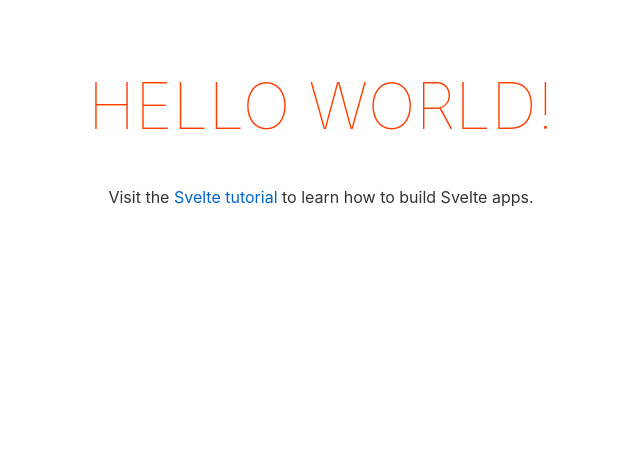
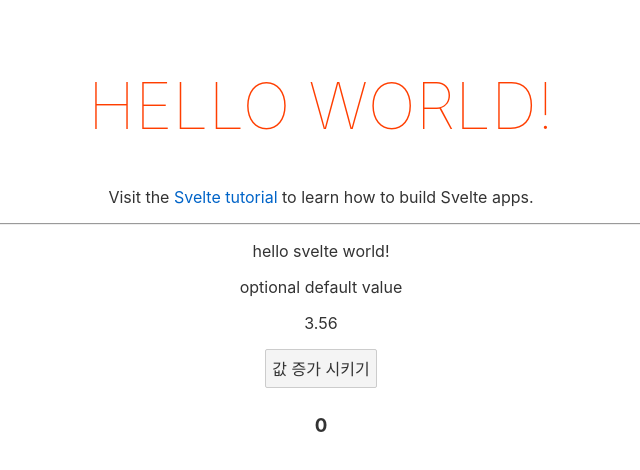
Before and after one commit to katanazero86/my-svelte-project, a Svelte app: page / in a window 1280 px wide. Shown: the top 470 px of the page, without its empty margins (319-959 px from the left). Built offline with nearby package versions, Linux system fonts and the light colour scheme.

Commit message:
[feature] svelte 기본 문법 2020.02.14
- readme.md 파일 내용 수정
- 스벨트 컴포넌트에 예제코드 작성

```diff
--- a/src/App.svelte
+++ b/src/App.svelte
@@ -1,10 +1,35 @@
 <script>
 	export let name;
+
+
+	// tutorial
+	export let bar = 'optional default value';
+	export const hello = 'hello svelte world!';
+
+	export const format = n => n.toFixed(2);
+
+	export function test(name) {
+		alert(`hello ${name}!`);
+		return '';
+	}
+
+	let num = 0;
+	const increaseNum = () => num++;
+
 </script>
 
 <main>
 	<h1>Hello {name}!</h1>
 	<p>Visit the <a href="https://svelte.dev/tutorial">Svelte tutorial</a> to learn how to build Svelte apps.</p>
+
+	<hr>
+	<p>{hello}</p>
+	<p>{bar}</p>
+	<p>{format(3.5555)}</p>
+	{test('스벨트')}
+
+	<button on:click={increaseNum}>값 증가 시키기</button>
+	<h3>{num}</h3>
 </main>
 
 <style>
```
Also changed, not shown: 1 other file (tests, documents, lock files or other folders).
